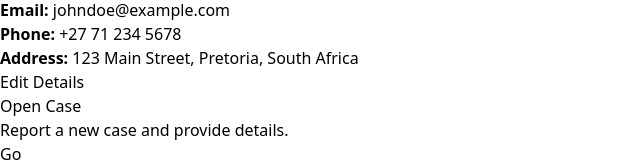
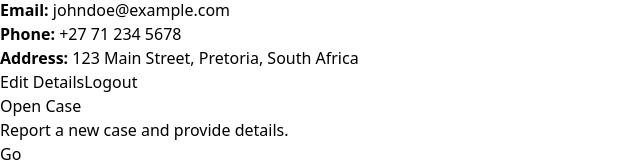
Before and after one commit to Jakaza/CaseFilingService, a React (Vite) app in the folder frontend/: page /profile in a window 1280 px wide. Shown: the part 329-491 px from the top of the page, without its empty margins (0-640 px from the left). Built offline with nearby package versions, Linux system fonts and the light colour scheme; sample sign-in values are in the browser's storage.

Commit message:
Update UserProfile.jsx

```diff
--- a/frontend/src/routes/profile/UserProfile.jsx
+++ b/frontend/src/routes/profile/UserProfile.jsx
@@ -1,5 +1,8 @@
-import React, { useState } from "react";
+import React, { useState, useContext } from "react";
+import { useNavigate } from "react-router-dom";
 import Navbar from "../../components/navbar/Navbar";
+import { AuthContext } from "../../context/AuthContext";
+import apiRequest from "../../lib/apiRequest";
 
 function UserProfile() {
   const [userDetails, setUserDetails] = useState({
@@ -8,6 +11,9 @@ function UserProfile() {
     phone: "+27 71 234 5678",
     address: "123 Main Street, Pretoria, South Africa",
   });
+
+  const { updateUser } = useContext(AuthContext);
+  const navigate = useNavigate();
 
   const [editing, setEditing] = useState(false);
   const [updatedDetails, setUpdatedDetails] = useState({ ...userDetails });
@@ -29,6 +35,18 @@ function UserProfile() {
   const handleChange = (e) => {
     const { name, value } = e.target;
     setUpdatedDetails((prev) => ({ ...prev, [name]: value }));
+  };
+
+  const handleLogout = async () => {
+    try {
+      await apiRequest.post("/auth/logout");
+      updateUser(null);
+      localStorage.removeItem("user");
+      navigate("/login");
+
+    } catch (error) {
+      navigate("/");
+    }
   };
 
   return (
@@ -139,6 +157,12 @@ function UserProfile() {
               >
                 Edit Details
               </button>
+              <button
+                onClick={handleLogout}
+                className="bg-red-600 text-white px-4 py-2 rounded-lg hover:bg-red-700 font-semibold mt-4 ml-4"
+              >
+                Logout
+              </button>
             </div>
           )}
         </section>
```
